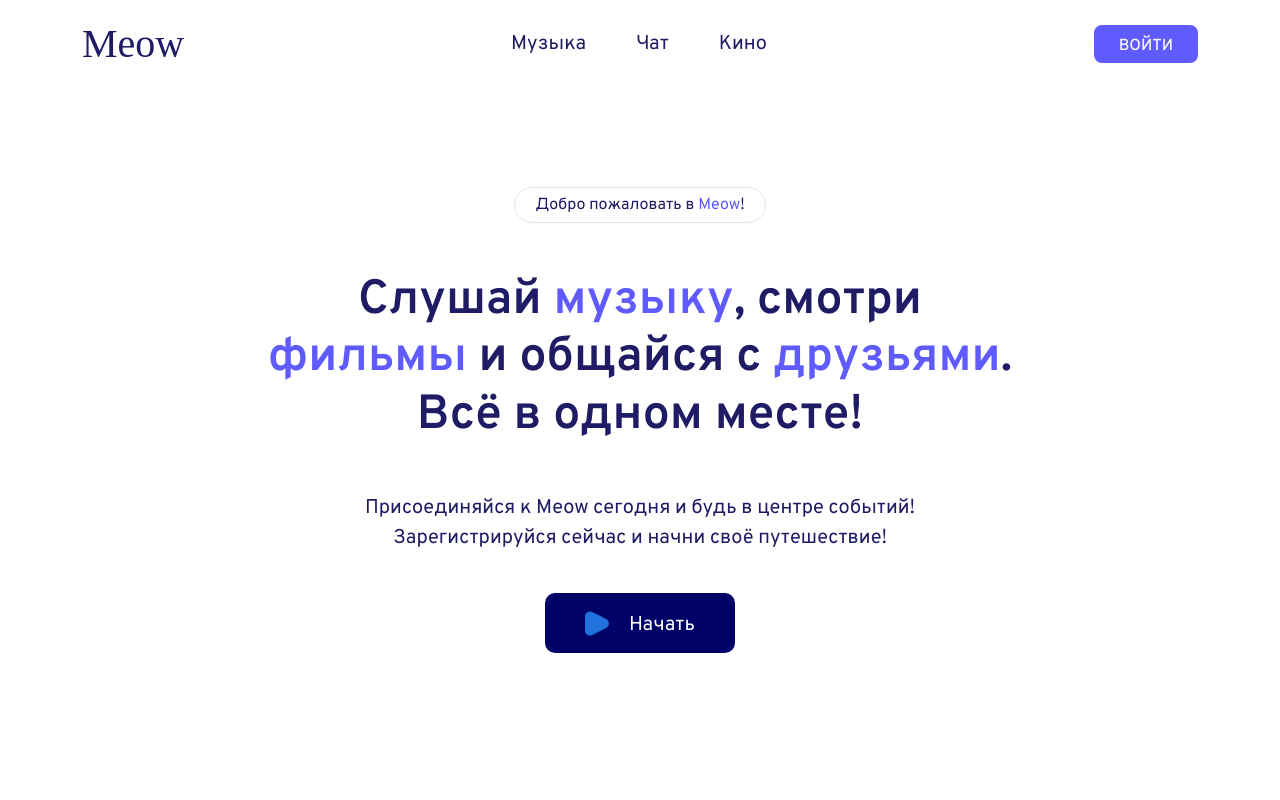
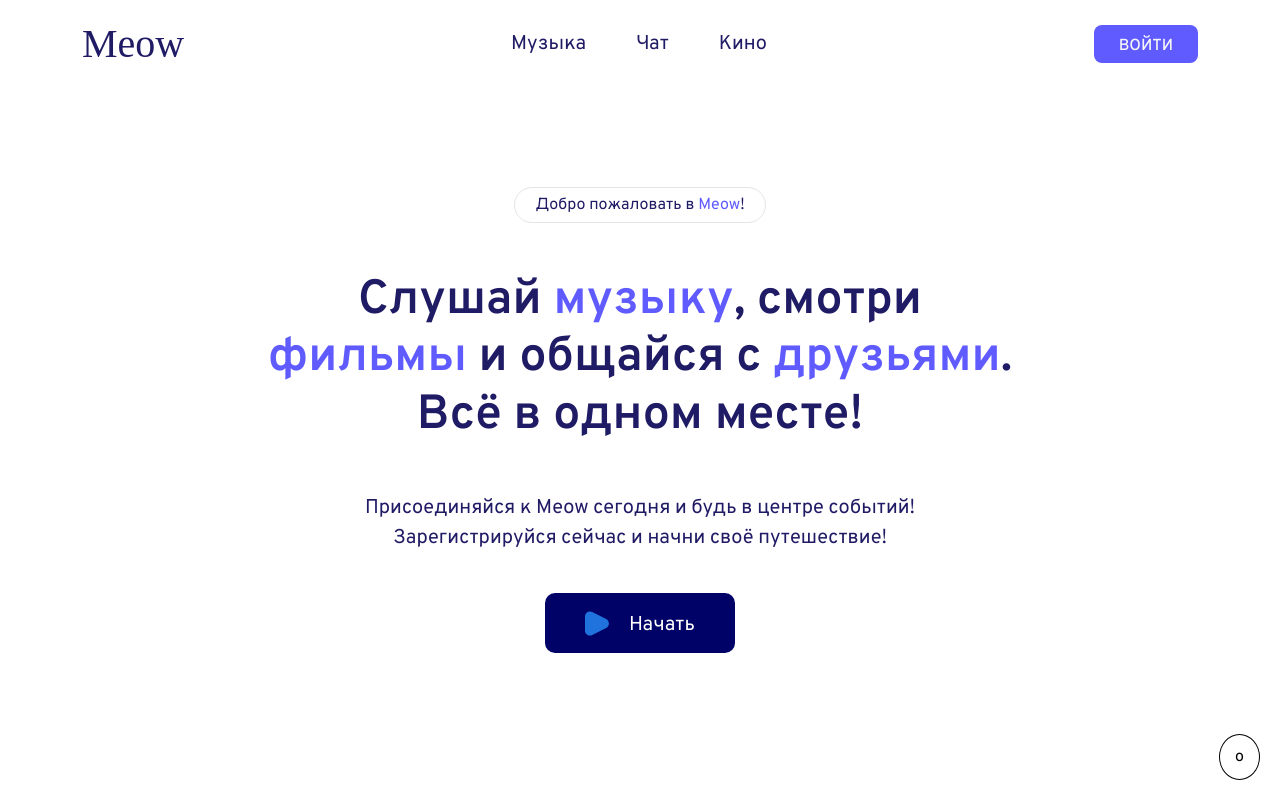
Before and after one commit to diasgalymbek47/meow, a Vue app: page / in a window 1280 px wide. Built offline with nearby package versions, Linux system fonts and the light colour scheme; a web font is replaced by a local one.

Commit message:
Добавления темного тема

```diff
--- a/src/App.vue
+++ b/src/App.vue
@@ -1,10 +1,58 @@
 <script setup>
 import { RouterView } from 'vue-router'
+import ThemeButton from "@/components/ThemeButton.vue";
+import {useStatesElement} from "@/stores/GlobalStates.js";
+
+const states = useStatesElement();
 </script>
 
 <template>
-  <RouterView />
+  <main class="main d-flex flex-column flex-grow-1" :class="{darkTheme: states.darkTheme}">
+    <ThemeButton/>
+    <RouterView />
+  </main>
 </template>
 
 <style scoped>
+.main {
+  position: relative;
+  z-index: 1;
+  overflow: hidden;
+  background-color: #FFFFFF;
+}
+
+.main:after, .main:before {
+  content: "";
+  position: absolute;
+  top: 50%;
+  left: 50%;
+  transform: translate(-50%, -50%) scale(0);
+  width: 0;
+  height: 0;
+  z-index: -1;
+
+  border-radius: 50%;
+  transform-origin: center center;
+  transition: transform 0.9s ease, opacity 0.4s ease, width 0.9s ease, height 0.9s ease;
+
+  opacity: 0;
+}
+
+.main:after {
+  background: linear-gradient(to bottom, #000000, #0a0a0b); /* Черный и темно-синий */
+}
+
+.main.darkTheme:after {
+  width: 200%;
+  height: 200%;
+  opacity: 1;
+  transform: translate(-50%, -50%) scale(1);
+}
+
+.main:not(.darkTheme):after {
+  width: 0; /* Сужаем до нуля */
+  height: 0; /* Сужаем до нуля */
+  opacity: 0; /* Делаем невидимым */
+  transform: translate(-50%, -50%) scale(0); /* Сужаем */
+}
 </style>
--- /dev/null
+++ b/src/components/ThemeButton.vue
@@ -0,0 +1,27 @@
+<script setup>
+import {useStatesElement} from "@/stores/GlobalStates.js";
+
+const states = useStatesElement();
+
+function toggleTheme() {
+  states.darkTheme = !states.darkTheme;
+}
+</script>
+
+<template>
+  <button @click="toggleTheme" class="theme_button">
+    o
+  </button>
+</template>
+
+<style scoped>
+  .theme_button {
+    position: fixed;
+    bottom: 20px;
+    right: 20px;
+    padding: 10px 15px;
+    background-color: white;
+    border: 1px solid black;
+    border-radius: 50%;
+  }
+</style>
--- /dev/null
+++ b/src/stores/GlobalStates.js
@@ -0,0 +1,7 @@
+import { defineStore } from 'pinia';
+
+export const useStatesElement = defineStore('statesElement', {
+    state: () => ({
+        darkTheme: false
+    })
+})
```
